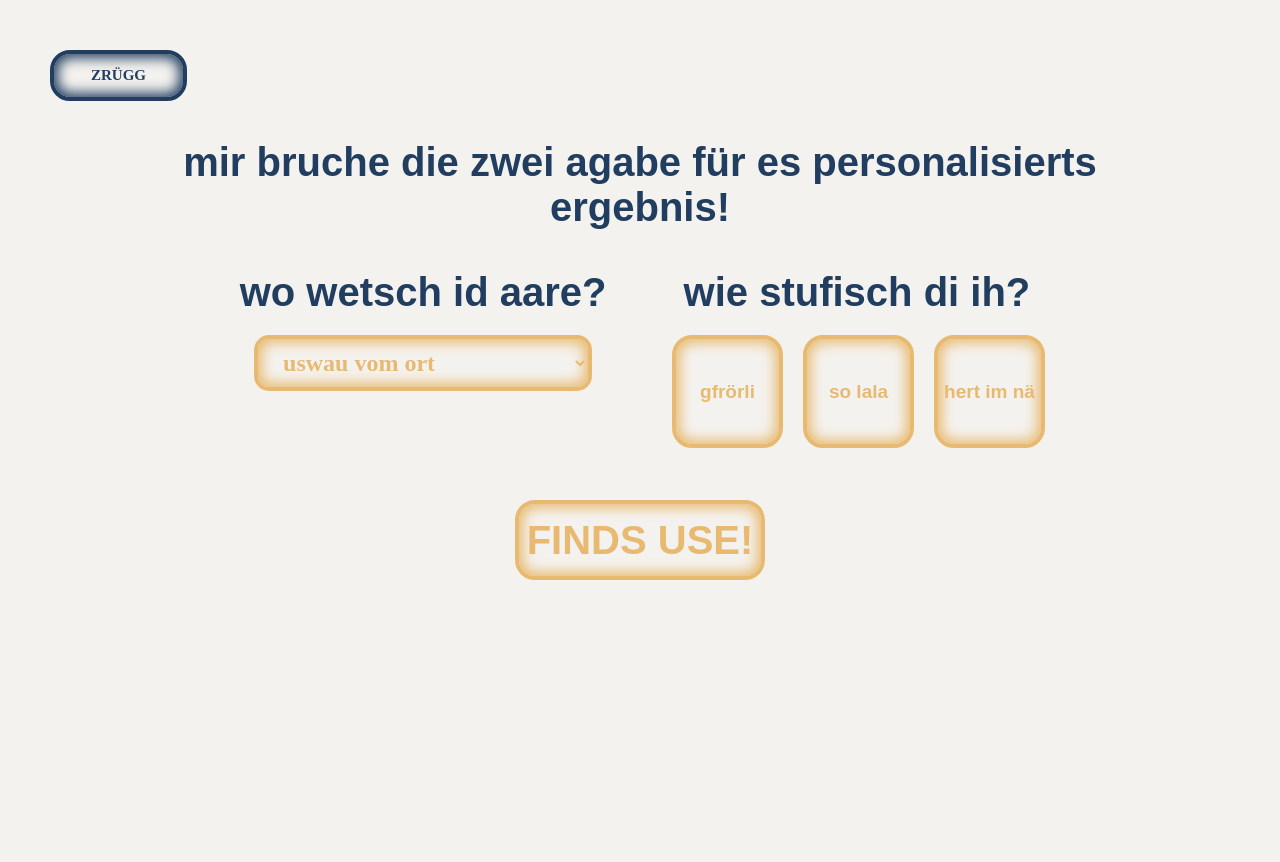
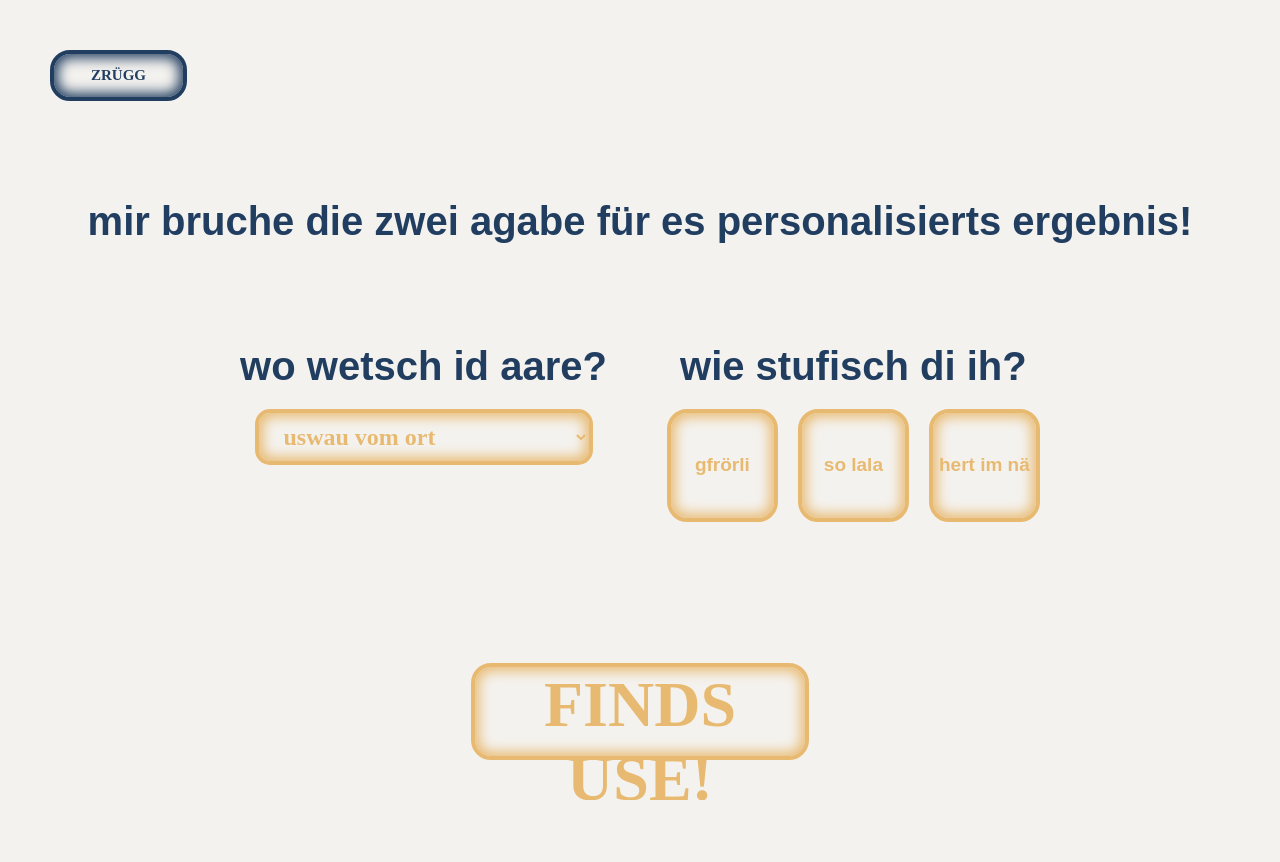
Before and after one commit to joy-lisa/im3, a PHP site: page /decision.html in a window 1280 px wide. After the commit the page ends 800 px from the top, so only its background shows below. Run offline with PHP 8.4, Linux system fonts and the light colour scheme; a map, chart or similar area stays blank; some web fonts are replaced.

Commit message:
styling styling styling

```diff
--- a/css/style.css
+++ b/css/style.css
@@ -31,14 +31,15 @@ textarea {
 .page-container {
     display: flex;
     flex-direction: column;
-    justify-content: space-between;
-    /* align-items: center; */
-    height: 99vh;
+    justify-content: center;
+    align-items: center;
+    height: 100vh;
     width: 100%;
     /* max-width: 400px; */
     padding: 50px 16px;
     box-sizing: border-box;
     text-align: center;
+    gap: 40px;
 }
 
 .button-container {
@@ -61,13 +62,6 @@ textarea {
     gap: 0;
     align-items: center;
     line-height: 0.9;
-}
-
-.titel h1 {
-    color: var(--dunkelblau);
-    font-size: clamp(60px, 12vw, 110px);
-    font-weight: 700;
-    margin: 0;
 }
 
 h1 {
@@ -97,8 +91,10 @@ h1 {
     /* responsive Schriftgröße */
     font-weight: 700;
     /* text-align: center; */
-    margin: 2rem 0;
+    /* margin: 2rem 0; */
     line-height: 1.3;
+    margin: 0;
+
     /* max-width: 90%; */
 }
 
@@ -112,19 +108,24 @@ h1 {
 
 /*decision.html*/
 
-body.decision-body {
+.decision-body {
     display: flex;
     flex-direction: column;
+    justify-content: center;
     align-items: center;
-    justify-content: flex-start;
-    min-height: 100vh;
-    padding-top: 40px; /* Platz für den fixierten Titel schaffen */
+    height: 100vh;
+    width: 100%;
+    /* max-width: 400px; */
+    padding: 50px 16px;
     box-sizing: border-box;
-    background-color: var(--weiss);
+    text-align: center;
+    gap: 60px;
 }
 
-.decision-wrapper {
-    display: flex;
+
+/* .decision-wrapper {
+    /* justify-content: space-between; */
+    /* display: flex;
     flex-direction: column;
     align-items: center;
     width: 100%;
@@ -132,7 +133,7 @@ body.decision-body {
     padding: 20px;
     box-sizing: border-box;
     padding: 100px;
-}
+} */
 
 h2.titelentscheid {
     color: var(--dunkelblau);
@@ -144,22 +145,12 @@ h2.titelentscheid {
     position: relative;
 }
 
-    /* .auswahlcontainer {
-    display: grid;
-    grid-template-columns: repeat(3, 1fr);
-    gap: 20px;
-    margin-top: 20px;
-} */
-
     /* Container für die beiden Divs */
     .entscheidungscontainer {
         display: flex;
-        justify-content: center;
-        align-items: flex-start;
-        gap: 4rem;
+        justify-content: space-between;        /* align-items: flex-start; */
+        gap: 60px;
         flex-wrap: wrap;
-        /* width: 100%; */
-        max-width: 1200px;
         padding: 0 1rem;
         box-sizing: border-box;
         text-align: center;
@@ -167,7 +158,6 @@ h2.titelentscheid {
 
     /* Jedes Element soll schön in der Reihe stehen */
     .entscheidungscontainer > div {
-        flex: 1 1 250px;
         min-width: 250px;
     }
 
@@ -176,6 +166,7 @@ h2.titelentscheid {
         display: flex;
         justify-content: center;
         align-items: center;
+        width: 100%;
     }
 
 .select {
@@ -614,6 +605,12 @@ body.daten-body {
     cursor: pointer;
     transition: all 0.2s ease-in-out;
 
+    position: fixed;
+  bottom: 40px;        /* Abstand vom unteren Rand */
+  left: 50%;
+  transform: translateX(-50%); /* zentriert horizontal */
+  z-index: 100;
+
 
     /*
     border-radius: 20px;
@@ -647,18 +644,29 @@ body.daten-body {
 /* button decision.html */
 
 .findsuse-button {
-    width: 250px;
-    height: 80px;
-    font-size: 40px;
+    width: 338px;
+    height: 97px;
+    border-radius: 20px;
+    border: 4px solid var(--orange, #E8BA71);
+    background-color: var(--weiss, #F4F2EF);
+    box-shadow: 0 0 13px 4px #E8BA71 inset;
+    color: var(--light-orange, #E8BA71);
+    text-align: center;
+    font-family: Aptly;
+    font-size: 64px;
+    font-style: normal;
     font-weight: 700;
-    border-radius: 20px;
-    border: 4px solid var(--orange);
-  background: var(--weiss);
-  color: var(--orange);
-  box-shadow: 0 0 13px 4px var(--orange) inset;
-  transition: all 0.2s ease;
-  position: static; /* Entfernt absolute/relative Positionierung */
+    line-height: normal;
+    cursor: pointer;
+    transition: all 0.2s ease-in-out;
+
+  position: fixed;
+  bottom: 40px;        /* Abstand vom unteren Rand */
+  left: 50%;
+  transform: translateX(-50%); /* zentriert horizontal */
+  z-index: 100;
 }
+
 
 .findsuse-button:hover {
   background: var(--orange);
--- a/decision.html
+++ b/decision.html
@@ -10,7 +10,7 @@
   <script src="https://cdn.jsdelivr.net/npm/chart.js"></script>
 </head>
 
-<body class="decision-body">
+<body>
 
   <div>
     <a href="index.html">
@@ -18,7 +18,7 @@
     </a>
   </div>
 
-  <div class="decision-wrapper">
+  <div class="decision-body">
 
   <h2 class="titelentscheid">mir bruche die zwei agabe für es personalisierts ergebnis!</h2>
 
@@ -48,16 +48,17 @@
 
   </div>
 
-  <p>
     <div class="findsuse">
       <button id="findsuse-btn" class="findsuse-button" type="button">FINDS USE!</button>
     </div>
 
-  </p>
 
   </div>
 
-  <canvas id="myAareChart"></canvas>
+
+
+     <!-- <canvas id="myAareChart"></canvas> -->
+
 
 
   <!-- <script src="js/orte.js"></script> -->
```
